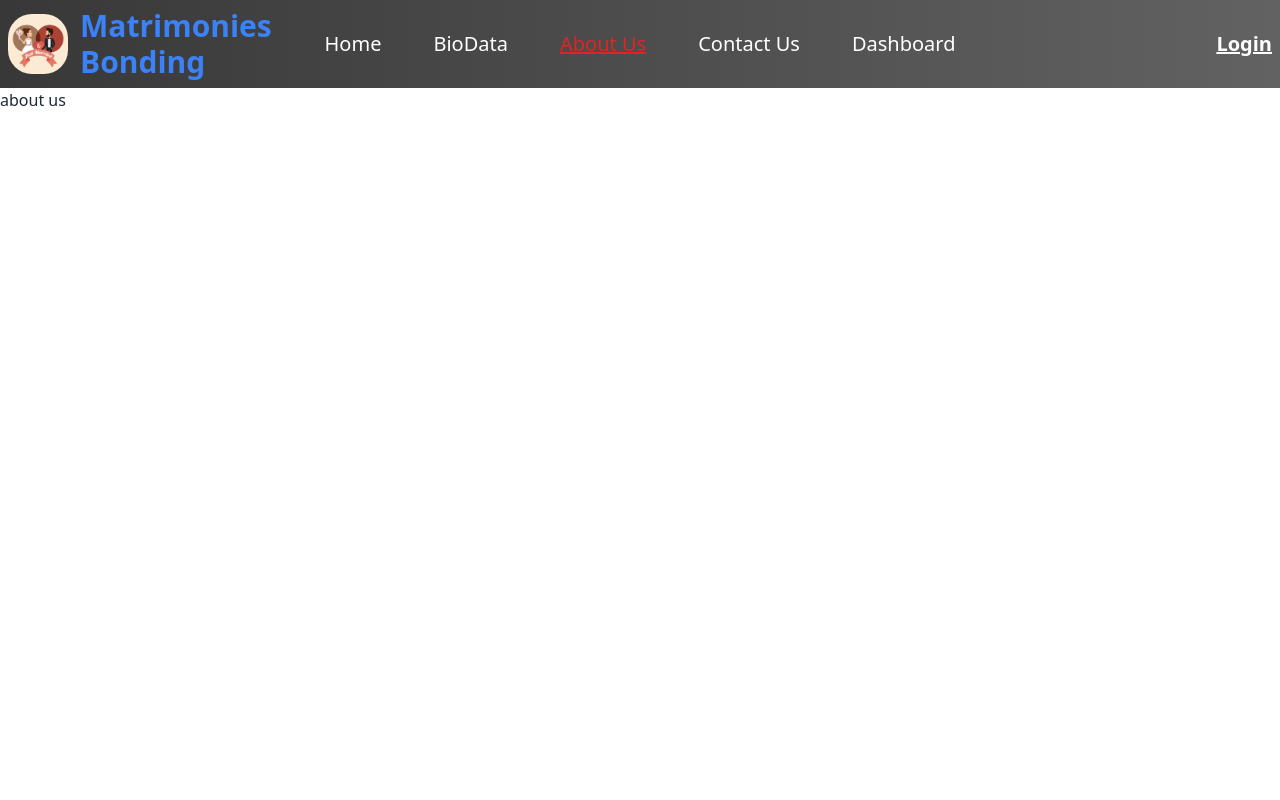
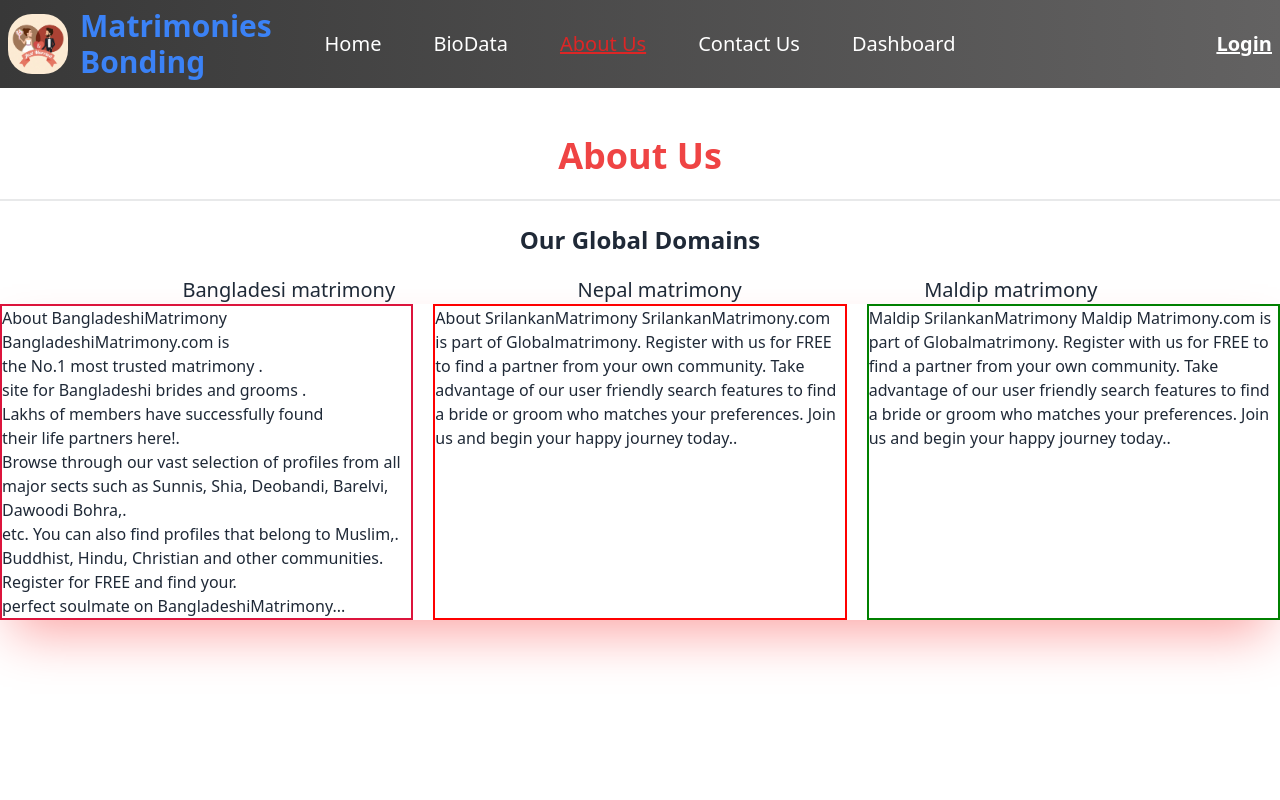
Before and after one commit to priom121/assignment-12, a React (Vite) app: page /aboutUs in a window 1280 px wide. Shown: the top 800 px of the page. Built offline with nearby package versions, Linux system fonts and the light colour scheme; no server answers.

Commit message:
about us section done

```diff
--- a/src/Pages/Home/About/AboutUs.jsx
+++ b/src/Pages/Home/About/AboutUs.jsx
@@ -3,7 +3,31 @@
 const AboutUs = () => {
 return (
  <div>
-     about us
+  <h3 className="text-4xl font-bold text-center mt-12 text-red-500">About Us  </h3>
+  <div className="divider"></div>
+          <h1 className="text-2xl text-center  font-semibold">Our Global Domains</h1>
+
+          <div className="flex justify-evenly mt-5">
+          <h1 className="text-xl font-medium">Bangladesi matrimony</h1>
+          <h1 className="text-xl font-medium">Nepal matrimony</h1>
+          <h1 className="text-xl font-medium">Maldip matrimony</h1>
+            </div>
+            <div className="flex justify-evenly gap-5 rounded shadow-2xl shadow-red-300">
+              <p style={{border:'2px solid crimson'}} className="flex-1 ">
+              About BangladeshiMatrimony
+BangladeshiMatrimony.com is <br/> the No.1 most trusted matrimony .<br/> site for Bangladeshi brides and grooms .<br/> Lakhs of members have successfully found <br/> their life partners here!.<br/> Browse through our vast selection of profiles from all major sects such as Sunnis, Shia, Deobandi, Barelvi, Dawoodi Bohra,.<br/> etc. You can also find profiles that belong to Muslim,.<br/> Buddhist, Hindu, Christian and other communities. Register for FREE and find your.<br/> perfect soulmate on BangladeshiMatrimony...
+              </p>
+              <p style={{border:'2px solid red'}} className="flex-1">
+              About SrilankanMatrimony
+SrilankanMatrimony.com is part of Globalmatrimony. Register with us for FREE to find a partner from your own community. Take advantage of our user friendly search features to find a bride or groom who matches your preferences. Join us and begin your happy journey today..
+              </p>
+              <p style={{border:'2px solid green'}} className="flex-1">
+             Maldip SrilankanMatrimony
+Maldip Matrimony.com is part of Globalmatrimony. Register with us for FREE to find a partner from your own community. Take advantage of our user friendly search features to find a bride or groom who matches your preferences. Join us and begin your happy journey today..
+              </p>
+
+
+              </div>
   </div>
 );
 };
```
